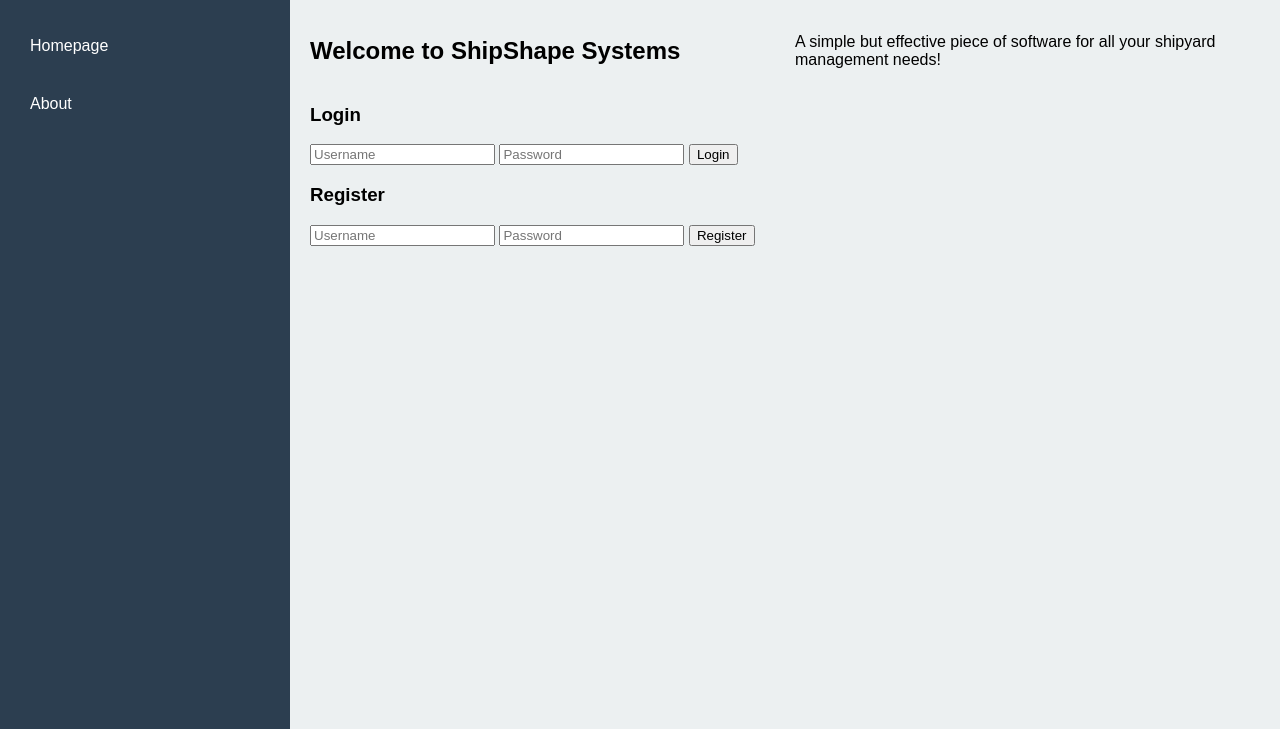
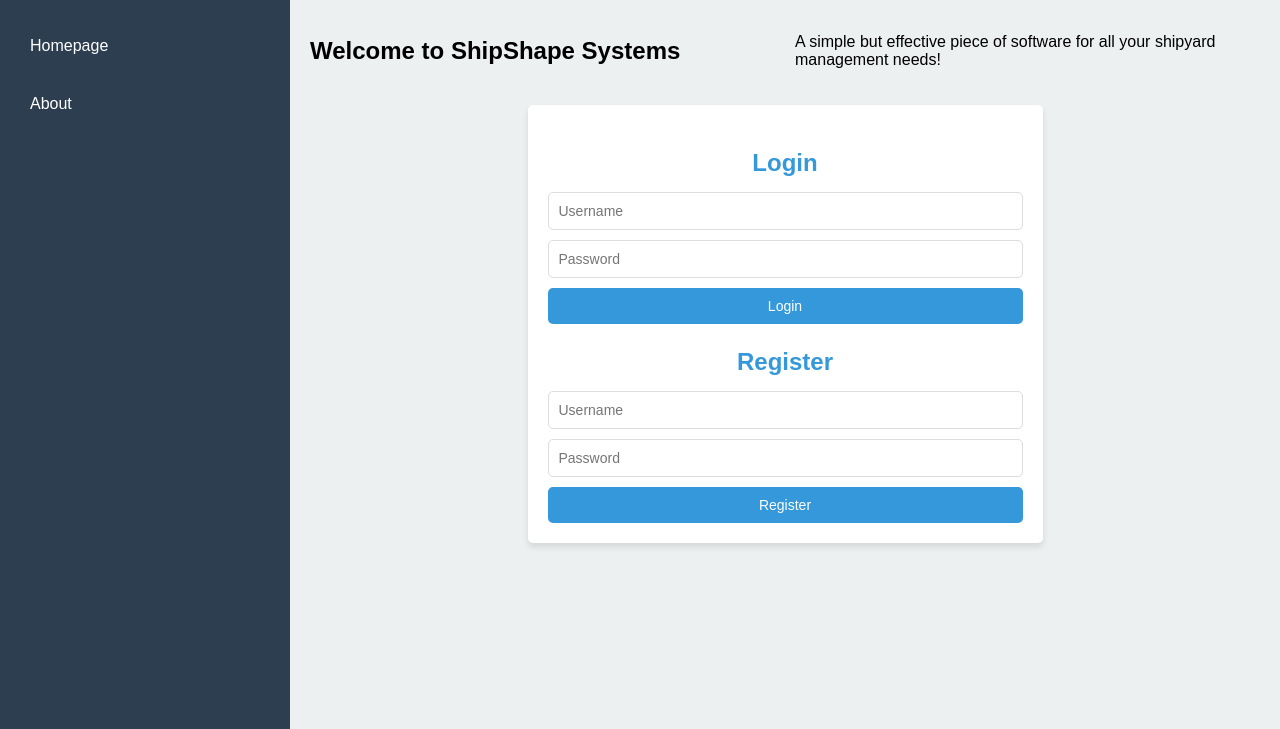
Before and after one commit to hjs04/COMP3000_HarrySullivan, an Electron app: page public/index.html in a window 1280 px wide. Shown: the part 71-800 px from the top of the page. Drawn offline with nearby package versions, Linux system fonts and the light colour scheme; no server answers.

Commit message:
V1.0.3
Added styling for authentication forms.

```diff
--- a/public/styles.css
+++ b/public/styles.css
@@ -5,8 +5,8 @@ body {
   margin: 0;
   padding: 0;
   display: flex;
-  height: 100vh;
-  overflow: hidden;
+  min-height: 100vh;
+  overflow: auto;
 }
 
 /* Sidebar */
@@ -228,6 +228,73 @@ table th {
   margin-top: 10px;
 }
 
+/* Authentication Form Styling */
+
+#auth-forms {
+  max-width: 800px;
+  width: 50%;
+  margin: 20px auto;
+  padding: 20px;
+  background-color: white;
+  border-radius: 5px;
+  display: flex;
+  flex-wrap: wrap;
+  gap: 20px;
+  box-shadow: 0 4px 6px rgba(0, 0, 0, 0.1);
+  justify-content: space-between;
+  position: relative;
+}
+
+#login-form, #register-form {
+  flex: 1;
+  min-width: 300px;
+}
+
+#login-form h3, #register-form h3 {
+  color: #3498db;
+  margin-bottom: 15px;
+  text-align: center;
+  font-size: 24px;
+}
+
+#loginForm, #registerForm {
+  display: flex;
+  flex-direction: column;
+  gap: 10px;
+}
+
+#loginUsername, #loginPassword, #registerUsername, #registerPassword {
+  padding: 10px;
+  border: 1px solid #ddd;
+  border-radius: 5px;
+  font-size: 14px;
+  transition: border-color 0.3s;
+  width: 100%;
+  box-sizing: border-box;
+}
+
+#loginUsername:focus, #loginPassword:focus, #registerUsername:focus, #registerPassword:focus {
+  outline: none;
+  border-color: #3498db;
+}
+
+#loginForm button, #registerForm button {
+  padding: 10px;
+  background-color: #3498db;
+  color: white;
+  border: none;
+  border-radius: 5px;
+  cursor: pointer;
+  transition: background-color 0.3s;
+  font-size: 14px;
+}
+
+#loginForm button:hover, #registerForm button:hover {
+  background-color: #2980b9;
+}
+
+/* Dark Mode Styling */
+
 body.light {
   background-color: #ffffff;
   color: #000000;
@@ -257,6 +324,9 @@ body.dark button {
   color: #ffffff;
 }
 
+body.dark #auth-forms {
+  background-color: #2a2a2a;
+}
 
 body.dark #logout-button {
   background-color: #e74c3c;
@@ -285,7 +355,6 @@ body.dark .actions.add:hover {
   background-color: #27ae60;
 }
 
-/* Dark Mode Styling for Add Item Button */
 body.dark #add-item {
   background-color: #2ecc71;
   color: #ffffff;
@@ -295,7 +364,6 @@ body.dark #add-item:hover {
   background-color: #27ae60;
 }
 
-/* Dark Mode Styling for Add to Invoice Button */
 body.dark .add-to-invoice {
   background-color: #3498db;
   color: #ffffff;
```
